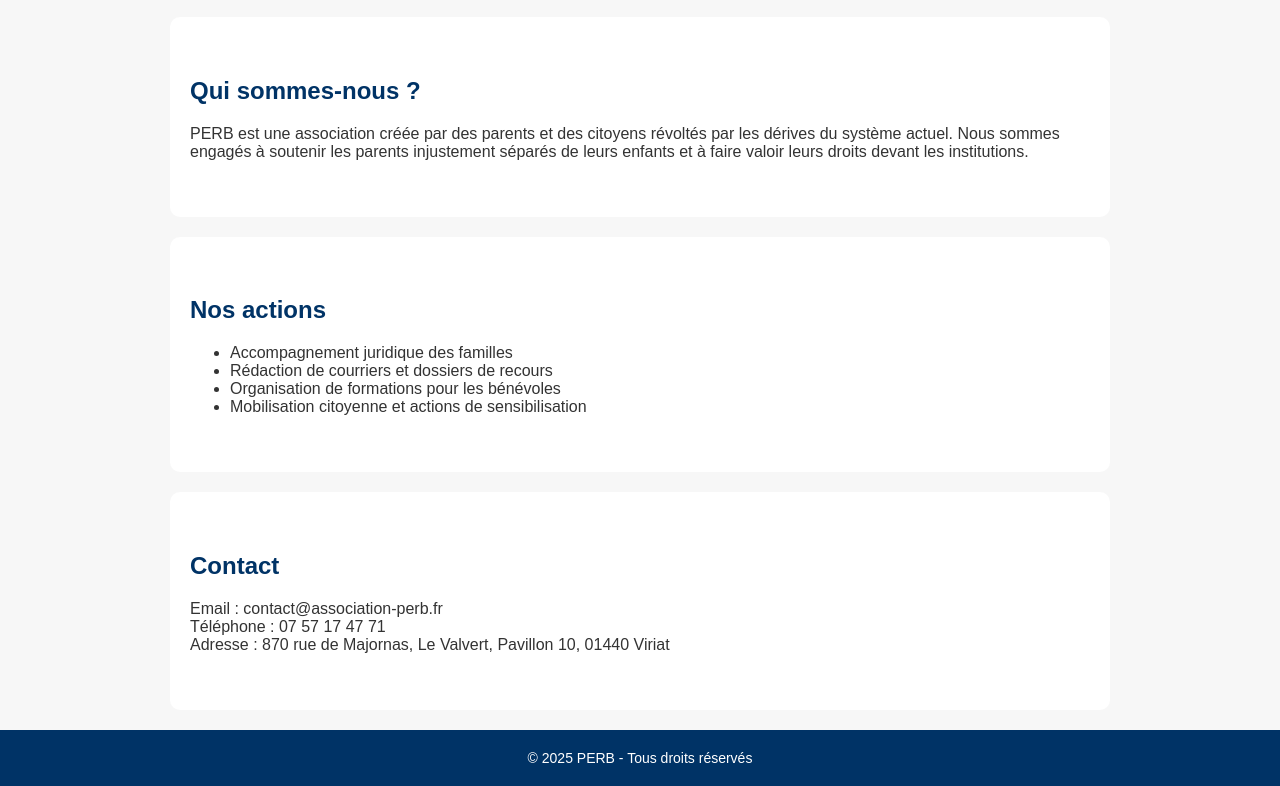
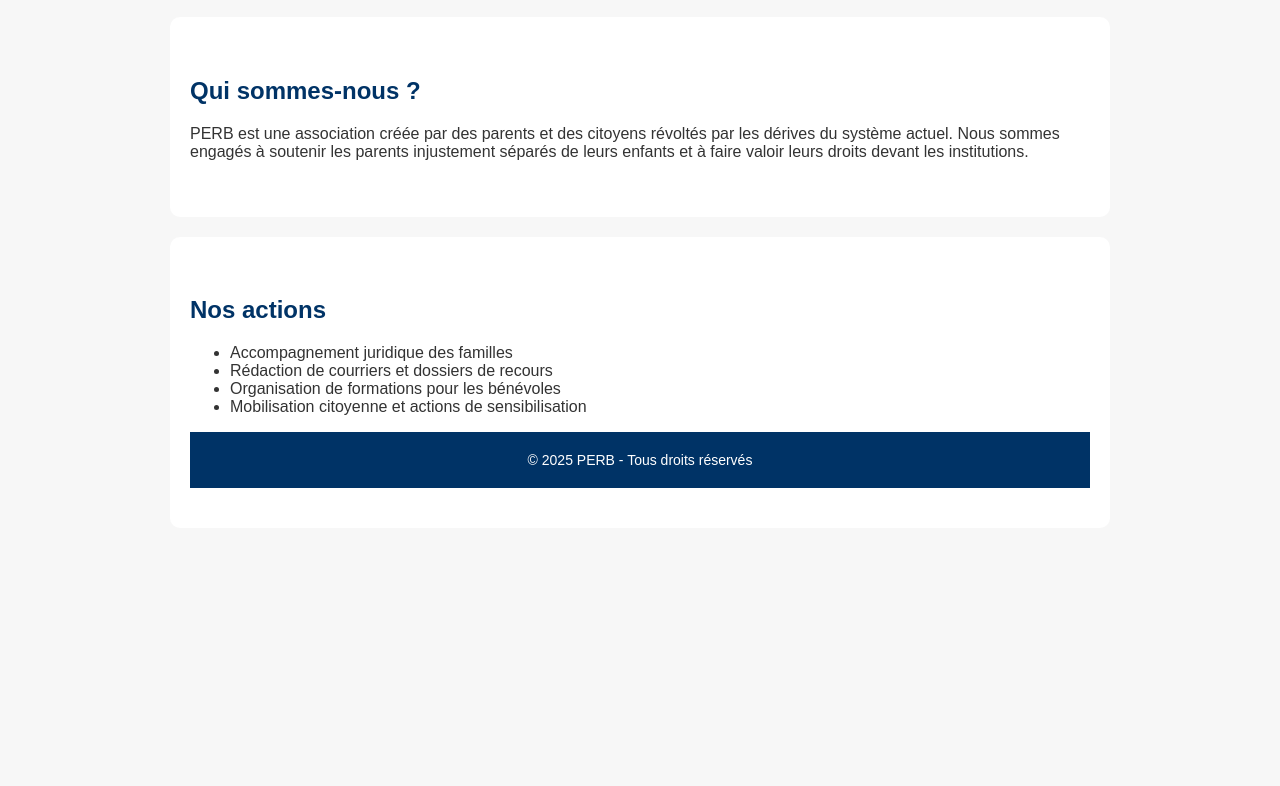
Before and after one commit to veniobakis/site-perb, a plain HTML site: page index.html in a window 1280 px wide. Shown: the part 395-1181 px from the top of the page. After the commit the page ends 943 px from the top, so only its background shows below. Drawn offline with Linux system fonts and the light colour scheme.

Commit message:
Update index.html

```diff
--- a/index.html
+++ b/index.html
@@ -46,14 +46,7 @@
       <li>Organisation de formations pour les bénévoles</li>
       <li>Mobilisation citoyenne et actions de sensibilisation</li>
     </ul>
-  </section>
 
-  <section id="contact">
-    <h2>Contact</h2>
-    <p>Email : contact@association-perb.fr<br>
-    Téléphone : 07 57 17 47 71<br>
-    Adresse : 870 rue de Majornas, Le Valvert, Pavillon 10, 01440 Viriat</p>
-  </section>
 
   <footer>
     &copy; 2025 PERB - Tous droits réservés
```
